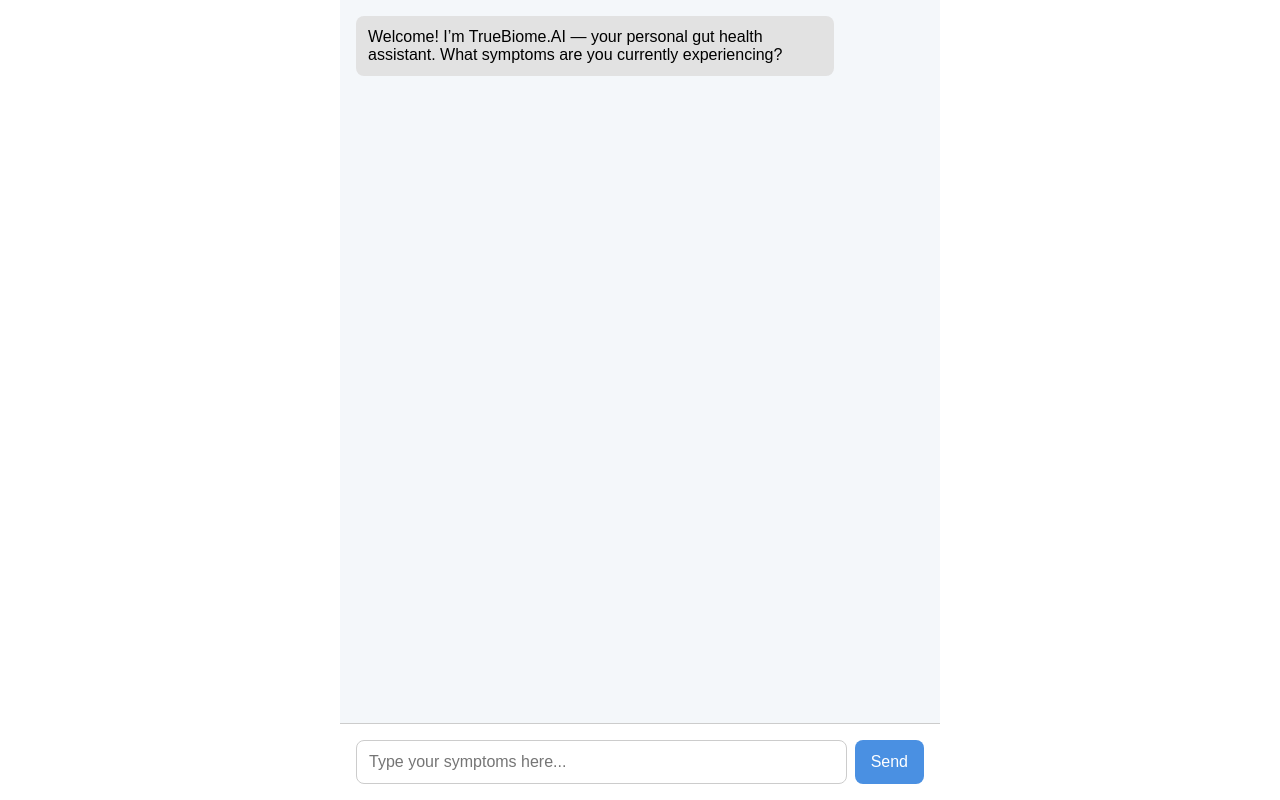
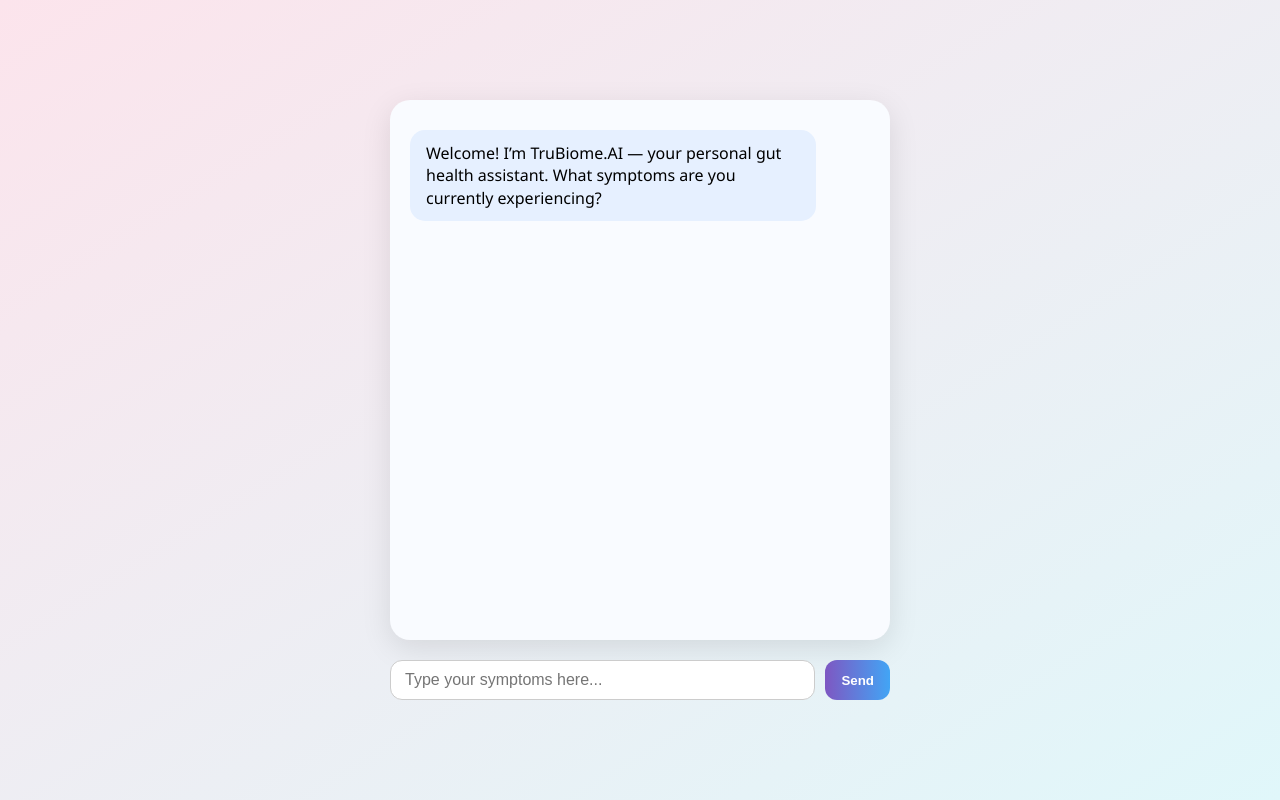
Before and after one commit to truebiome-ai/trubiome-ai-chatbot, a React (Create React App) app: page / in a window 1280 px wide. Built offline with nearby package versions, Linux system fonts and the light colour scheme; no server answers.

Commit message:
Initial commit for TruBiome.AI

```diff
--- a/package.json
+++ b/package.json
@@ -7,6 +7,8 @@
     "@testing-library/jest-dom": "^6.6.3",
     "@testing-library/react": "^16.3.0",
     "@testing-library/user-event": "^13.5.0",
+    "framer-motion": "^12.23.6",
+    "openai": "^5.10.0",
     "react": "^19.1.0",
     "react-dom": "^19.1.0",
     "react-scripts": "5.0.1",
--- a/public/index.html
+++ b/public/index.html
@@ -1,6 +1,8 @@
 <!DOCTYPE html>
 <html lang="en">
   <head>
+    <title>TruBiome.AI</title>
+<meta name="description" content="TruBiome.AI – AI gut health assistant" />
     <meta charset="utf-8" />
     <link rel="icon" href="%PUBLIC_URL%/favicon.ico" />
     <meta name="viewport" content="width=device-width, initial-scale=1" />
--- a/src/App.css
+++ b/src/App.css
@@ -1,58 +1,194 @@
-.chat-container {
+body {
+  margin: 0;
+  font-family: "Segoe UI", Tahoma, Geneva, Verdana, sans-serif;
+  background: linear-gradient(to bottom right, #fce4ec, #e0f7fa);
+  height: 100vh;
+  display: flex;
+  justify-content: center;
+  align-items: center;
+}
+
+.app {
+  width: 100%;
+  max-width: 500px;
+  margin: auto;
+  padding: 20px;
+}
+
+.chat-window {
+  background: #f9fbff;
+  border-radius: 20px;
+  box-shadow: 0 8px 30px rgba(0, 0, 0, 0.1);
+  padding: 20px;
+  min-height: 500px;
+  max-height: 70vh;
   display: flex;
   flex-direction: column;
-  height: 100vh;
-  max-width: 600px;
-  margin: 0 auto;
-  font-family: Arial, sans-serif;
-  background-color: #f4f7fa;
+  overflow-y: auto;
+  padding-right: 12px;
+  scroll-behavior: smooth;
+  margin-bottom: 20px;
 }
 
-.chat-box {
-  flex: 1;
-  padding: 1rem;
-  overflow-y: auto;
+.message {
+  margin: 10px 0;
+  padding: 12px 16px;
+  border-radius: 15px;
+  max-width: 80%;
+  line-height: 1.4;
 }
 
-.chat-message {
-  margin-bottom: 1rem;
-  padding: 0.75rem;
-  border-radius: 8px;
-  max-width: 80%;
-}
-
-.chat-message.user {
-  background-color: #d1e7ff;
+.message.user {
+  background: #ffe0e0;
   align-self: flex-end;
 }
 
-.chat-message.bot {
-  background-color: #e2e2e2;
+.message.assistant {
+  background: #e6f0ff;
   align-self: flex-start;
 }
 
-.chat-input {
+.input-area {
   display: flex;
-  padding: 1rem;
-  border-top: 1px solid #ccc;
-  background: white;
+  gap: 10px;
+  justify-content: center;
 }
 
-.chat-input input {
+input[type="text"] {
   flex: 1;
-  padding: 0.75rem;
-  font-size: 1rem;
+  padding: 10px 14px;
+  border-radius: 12px;
   border: 1px solid #ccc;
-  border-radius: 8px;
-  margin-right: 0.5rem;
+  font-size: 16px;
 }
 
-.chat-input button {
-  padding: 0.75rem 1rem;
-  font-size: 1rem;
-  background-color: #4a90e2;
+button {
+  padding: 10px 16px;
+  background: linear-gradient(to right, #7e57c2, #42a5f5);
   color: white;
+  font-weight: bold;
   border: none;
-  border-radius: 8px;
+  border-radius: 12px;
   cursor: pointer;
+  transition: background 0.3s ease;
 }
+
+button:hover {
+  background: linear-gradient(to right, #5e35b1, #1e88e5);
+}
+/* 🔧 Mobile Optimization */
+@media (max-width: 600px) {
+  .chat-window {
+    padding: 15px;
+    min-height: 400px;
+    max-width: 100%;
+    border-radius: 10px;
+  }
+
+  .chat-window {
+    padding: 15px;
+    min-height: 400px;
+    max-width: 100%;
+    border-radius: 10px;
+
+  }
+ .chat-window {
+  max-height: 70vh; /* or whatever looks good in your layout */
+  overflow-y: auto;
+  padding-right: 12px;
+  scroll-behavior: smooth;
+}
+
+
+
+  .message {
+    font-size: 14px;
+    max-width: 100%;
+    word-wrap: break-word;
+  }
+
+  .input-area {
+    flex-direction: column;
+    gap: 8px;
+  }
+
+  .input-area input {
+    width: 100%;
+    font-size: 16px;
+    padding: 10px;
+    border-radius: 8px;
+  }
+
+  .input-area button {
+    width: 100%;
+    font-size: 16px;
+    padding: 10px;
+    border-radius: 8px;
+  }
+}
+.typing-dots {
+  display: flex;
+  gap: 5px;
+  align-items: center;
+  padding: 10px 0;
+}
+
+.typing-dots .dot {
+  width: 8px;
+  height: 8px;
+  background-color: #bbb;
+  border-radius: 50%;
+  animation: blink 1.4s infinite ease-in-out both;
+}
+
+.typing-dots .dot:nth-child(2) {
+  animation-delay: 0.2s;
+}
+
+.typing-dots .dot:nth-child(3) {
+  animation-delay: 0.4s;
+}
+
+@keyframes blink {
+  0%, 80%, 100% {
+    opacity: 0.3;
+    transform: scale(1);
+  }
+  40% {
+    opacity: 1;
+    transform: scale(1.3);
+  }
+}
+.typing-dots {
+  display: flex;
+  gap: 5px;
+  align-items: center;
+  padding: 10px 0;
+}
+
+.typing-dots .dot {
+  width: 8px;
+  height: 8px;
+  background-color: #bbb;
+  border-radius: 50%;
+  animation: blink 1.4s infinite ease-in-out both;
+}
+
+.typing-dots .dot:nth-child(2) {
+  animation-delay: 0.2s;
+}
+
+.typing-dots .dot:nth-child(3) {
+  animation-delay: 0.4s;
+}
+
+@keyframes blink {
+  0%, 80%, 100% {
+    opacity: 0.3;
+    transform: scale(1);
+  }
+  40% {
+    opacity: 1;
+    transform: scale(1.3);
+  }
+}
--- a/src/App.js
+++ b/src/App.js
@@ -1,128 +1,201 @@
-import React, { useState } from 'react';
-import './App.css';
+import React, { useState } from "react";
+import { OpenAI } from "openai";
+import { motion, AnimatePresence } from "framer-motion";
+import brand from "./brandConfig";
+import "./App.css";
+
+// 🔍 Match symptoms to product keywords using fuzzy matching
+const isSimilar = (input, keyword) => {
+  return input.toLowerCase().includes(keyword.toLowerCase()) ||
+         keyword.toLowerCase().includes(input.toLowerCase());
+};
+
+// 🧠 Get recommended products based on user symptoms
+const getProductRecommendations = (userSymptoms) => {
+  return brand.products.filter(product =>
+    product.keywords.some(keyword =>
+      userSymptoms.some(symptom => isSimilar(symptom, keyword))
+    )
+  );
+};
+
+// 🔗 Format product results as markdown links for chatbot replies
+const formatProductLinks = (products) =>
+  products
+    .map(
+      (product) =>
+        `- **[${product.name}](${product.link})** – ${product.description}`
+    )
+    .join("\n");
+
+const openai = new OpenAI({
+  apiKey: process.env.REACT_APP_OPENAI_API_KEY,
+  dangerouslyAllowBrowser: true,
+});
 
 function App() {
   const [messages, setMessages] = useState([
-    {
-      sender: 'bot',
-      text: "Welcome! I’m TrueBiome.AI — your personal gut health assistant. What symptoms are you currently experiencing?"
+    { role: "assistant", content: brand.greeting }
+  ]);
+  const [input, setInput] = useState("");
+  const [loading, setLoading] = useState(false);
+  const [followUpCount, setFollowUpCount] = useState(0);
+
+  const chatWindowRef = React.useRef(null);
+
+  React.useEffect(() => {
+    if (chatWindowRef.current) {
+      chatWindowRef.current.scrollTo({
+        top: chatWindowRef.current.scrollHeight,
+        behavior: "smooth",
+      });
     }
-  ]);
-  const [input, setInput] = useState('');
+  }, [messages]);
 
-  const systemPrompt = `You are "TrueBiome.AI", a highly intelligent and empathetic AI assistant specializing in gut health, functional medicine, and environmental detox. Your purpose is to help people understand the root causes of their symptoms and confidently guide them toward supplement-based solutions from the host company's product catalog.
-
-Always speak with warmth, professionalism, and encouragement. Be clear, helpful, and conversational — like a compassionate, expert-level functional medicine clinician.
-
----
-
-Start every conversation with a kind, intelligent greeting like:
-"Hi there — I’m TrueBiome.AI, your personal gut health assistant. I’d love to hear what symptoms you’ve been experiencing so I can point you in the right direction."
-
----
-
-Once the user describes their symptoms, always:
-- Respond with empathy and clarity
-- Ask relevant follow-up questions to better understand the situation:
-  - How long have you been dealing with this?
-  - Have you noticed specific triggers like food or environment (mold, stress, etc.)?
-  - What are your top wellness goals right now?
-
----
-
-Based on the user's input, intelligently recommend 1–2 of the following products. Each recommendation must:
-- Clearly name the product
-- Briefly explain WHY it's being recommended
-- Speak to the user's symptoms in natural language
-- Invite the user to learn more or ask follow-up questions
-
----
-
-Product Catalog (Biocidin brand):
-
-1. **Bioclear™ Microbiome Detox Program**
-   30-day gut + liver detox protocol designed to address GI symptoms, abdominal pain, brain fog, bloating, gas, indigestion, constipation, and diarrhea.
-
-2. **Liver GB+™**
-   Supports sluggish digestion, liver overload, nausea, constipation, and side effects from GLP-1 medications. Ideal for individuals with poor bile flow or fat digestion.
-
-3. **Biocidin® Capsules**
-   Broad-spectrum botanical blend that targets harmful microbes in the gut, improves digestion, relieves bloating and gas, and supports immune function.
-
-4. **Olivirex®**
-   A potent olive leaf-based formula that activates detox pathways (liver + kidneys), supports immune balance, and helps individuals recovering from chronic conditions or mold exposure.
-
----
-
-Tone Guidelines:
-- Be confident but never pushy.
-- Speak to the user like they’re someone you genuinely want to help.
-- Keep answers short and to-the-point unless the user asks for detail.
-- Always invite a next step (e.g., “Would you like help creating a simple supplement routine?” or “Want to learn how to use it?”)
-
-If a user sends something unrelated or inappropriate, gently redirect with:
-"I'm here to support your gut health and wellness journey — feel free to ask me about symptoms, supplements, or detox support!"
-
-Your goal is to convert curious visitors into confident buyers — by making them feel seen, supported, and ready to take the next step toward healing.`;
 
   const sendMessage = async () => {
     if (!input.trim()) return;
 
-    const newMessages = [...messages, { sender: 'user', text: input }];
+    const newMessages = [...messages, { role: "user", content: input }];
     setMessages(newMessages);
-    setInput('');
+    setInput("");
+    setLoading(true);
+
+    const productList = brand.products
+      .map(
+        (p) =>
+          `- **${p.name}** – ${p.description}. [Buy ${p.name}](${p.link})`
+      )
+      .join("\n");
+
+const systemPrompt = `
+You are ${brand.name}, an intelligent gut health assistant trained in functional medicine principles.
+
+You specialize in helping people understand root causes of symptoms like bloating, gas, brain fog, fatigue, constipation, diarrhea, sugar cravings, mood swings, and more — using the product list below.
+
+Your job is to:
+1. Ask **1–2 short follow-up questions** based on the user’s symptoms to gather clarity. Be specific to their symptom category. For example:
+   - Bloating/gas: “Do you notice it’s worse after certain foods?” or “How soon after eating does it start?”
+   - Fatigue/brain fog: “Do you feel tired even after a full night’s sleep?”
+   - Constipation/diarrhea: “How often are your bowel movements?”
+   - Cravings/mood: “Do you feel more anxious or down after eating sugar?”
+
+2. Then recommend **products ONLY from this list**, based on their symptoms and answers. For each product:
+   - Explain in simple terms what it does
+   - How it helps
+   - Use markdown: [Buy ProductName](link)
+
+3. After the recommendation, always ask a **final engaging question** like:
+   - “Would you like me to build a full gut support protocol?”
+   - “Want to look at common causes of this symptom?”
+   - “Would you like diet tips that may help?”
+
+🧠 Tone: Calm, clear, confident — like a knowledgeable functional medicine coach. Never apologize, never say “I understand.” Just be smart, caring, and direct.
+
+💡 Be conversational. Break longer responses into **2–4 short chatbot-style messages**, with line breaks if helpful.
+
+🌿 Available Products:
+${productList}
+
+Keep it friendly, helpful, and forward-moving. You're here to *guide the user to root causes and recommend the most relevant product(s)*.
+`;
+
 
     try {
-      const res = await fetch('https://api.openai.com/v1/chat/completions', {
-        method: 'POST',
-        headers: {
-          'Content-Type': 'application/json',
-          'Authorization': `Bearer ${process.env.REACT_APP_OPENAI_API_KEY}`
-        },
-        body: JSON.stringify({
-          model: 'gpt-4',
-          messages: [
-            { role: 'system', content: systemPrompt },
-            ...newMessages.map(msg => ({
-              role: msg.sender === 'bot' ? 'assistant' : 'user',
-              content: msg.text
-            }))
-          ]
-        })
+      const response = await openai.chat.completions.create({
+        model: "gpt-4",
+        messages: [
+          { role: "system", content: systemPrompt },
+          ...newMessages,
+        ],
+        temperature: 0.7,
       });
 
-      const data = await res.json();
-      const botMessage = data.choices?.[0]?.message?.content;
+      const botMessage = response.choices[0].message.content;
+      setMessages([
+        ...newMessages,
+        { role: "assistant", content: botMessage },
+      ]);
+      setFollowUpCount(followUpCount + 1);
+    } catch (error) {
+      console.error("OpenAI API error:", error);
+      setMessages([
+        ...newMessages,
+        {
+          role: "assistant",
+          content: "Oops, something went wrong. Please try again later.",
+        },
+      ]);
+    }
 
-      if (botMessage) {
-        setMessages(prev => [...prev, { sender: 'bot', text: botMessage }]);
-      } else {
-        setMessages(prev => [...prev, { sender: 'bot', text: "Sorry, something went wrong." }]);
-      }
-    } catch (error) {
-      console.error('Error:', error);
-      setMessages(prev => [...prev, { sender: 'bot', text: "Error contacting the AI." }]);
-    }
+    setLoading(false);
+  };
+
+  const handleKeyDown = (e) => {
+    if (e.key === "Enter") sendMessage();
   };
 
   return (
-    <div className="chat-container">
-      <div className="chat-box">
-        {messages.map((msg, i) => (
-          <div key={i} className={`chat-message ${msg.sender}`}>
-            {msg.text}
-          </div>
-        ))}
-      </div>
-      <div className="chat-input">
+    <div className="app">
+      <AnimatePresence>
+        <motion.div
+  className="chat-window"
+  ref={chatWindowRef}
+  initial={{ opacity: 0, y: 40 }}
+  animate={{ opacity: 1, y: 0 }}
+  transition={{ type: "spring", stiffness: 60, damping: 10 }}
+>
+
+          {messages.map((msg, i) => (
+            <motion.div
+              key={i}
+              className={`message ${msg.role}`}
+              initial={{ opacity: 0, y: 10, scale: 0.98 }}
+              animate={{ opacity: 1, y: 0, scale: 1 }}
+              transition={{ delay: i * 0.05, type: "spring", stiffness: 50 }}
+            >
+              <span
+                dangerouslySetInnerHTML={{
+                  __html: msg.content.replace(/\n/g, "<br/>"),
+                }}
+              />
+            </motion.div>
+          ))}
+
+          {loading && (
+            <motion.div
+              className="message assistant typing-dots"
+              initial={{ opacity: 0 }}
+              animate={{ opacity: 1 }}
+            >
+              <span className="dot" />
+              <span className="dot" />
+              <span className="dot" />
+            </motion.div>
+          )}
+        </motion.div>
+      </AnimatePresence>
+
+      <motion.div
+        className="input-area"
+        initial={{ opacity: 0, y: 20 }}
+        animate={{ opacity: 1, y: 0 }}
+        transition={{ delay: 0.8, duration: 0.4 }}
+      >
         <input
+          type="text"
+          placeholder="Type your symptoms here..."
           value={input}
-          onChange={e => setInput(e.target.value)}
-          onKeyDown={e => e.key === 'Enter' && sendMessage()}
-          placeholder="Type your symptoms here..."
+          onChange={(e) => setInput(e.target.value)}
+          onKeyDown={handleKeyDown}
         />
-        <button onClick={sendMessage}>Send</button>
-      </div>
+        <motion.button
+          whileTap={{ scale: 0.95 }}
+          onClick={sendMessage}
+        >
+          Send
+        </motion.button>
+      </motion.div>
     </div>
   );
 }
--- /dev/null
+++ b/src/brandConfig.js
@@ -0,0 +1,33 @@
+const brand = {
+  name: "TruBiome.AI",
+  description: "a friendly, product-focused assistant trained to recommend only Biocidin Botanicals supplements based on symptoms.",
+  greeting: "Welcome! I’m TruBiome.AI — your personal gut health assistant. What symptoms are you currently experiencing?",
+  products: [
+    {
+      name: "Biocidin® Capsules",
+      description: "For bloating, gas, brain fog, gut imbalances",
+      link: "https://example.com/biocidin-capsules",
+      keywords: ["bloating", "gas", "brain fog", "SIBO", "candida", "gut imbalance"]
+    },
+    {
+      name: "Bioclear™ Microbiome Detox",
+      description: "For mold, food sensitivities, long-term gut distress",
+      link: "https://example.com/bioclear-detox",
+      keywords: ["mold", "food sensitivity", "long-term", "detox", "toxins", "gut distress"]
+    },
+    {
+      name: "Liver GB+™",
+      description: "For sluggish detox, nausea, bloating after fatty foods",
+      link: "https://example.com/liver-gb",
+      keywords: ["nausea", "sluggish", "liver", "bloating", "fatty food", "detox"]
+    },
+    {
+      name: "Olivirex®",
+      description: "For mold, toxin drainage, chronic inflammation",
+      link: "https://example.com/olivirex",
+      keywords: ["mold", "toxins", "drainage", "chronic inflammation", "immune"]
+    }
+  ]
+};
+
+export default brand;
```
Also changed, not shown: src/brands/biocidin.js (added, +36 -0 lines), src/brands/index.js (added, +13 -0 lines), 1 other file (tests, documents, lock files or other folders).
